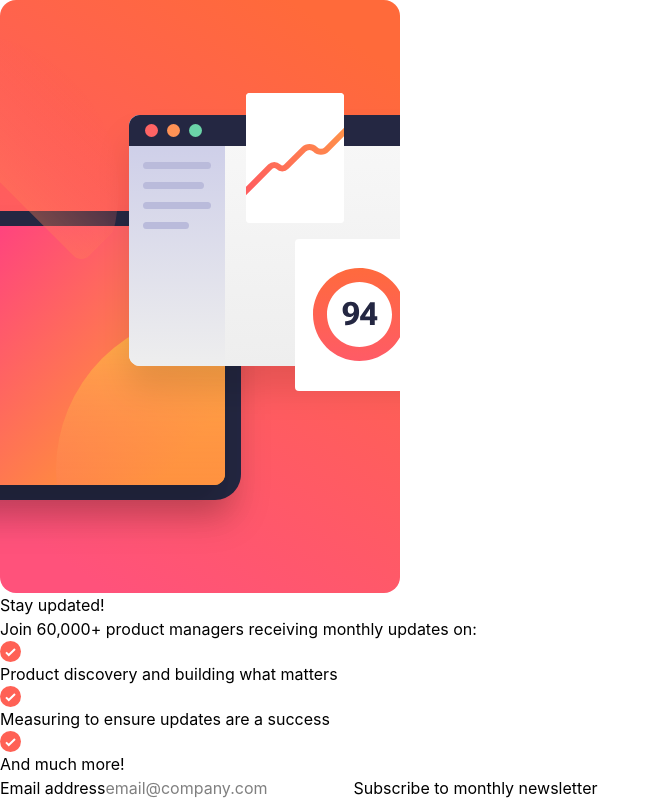
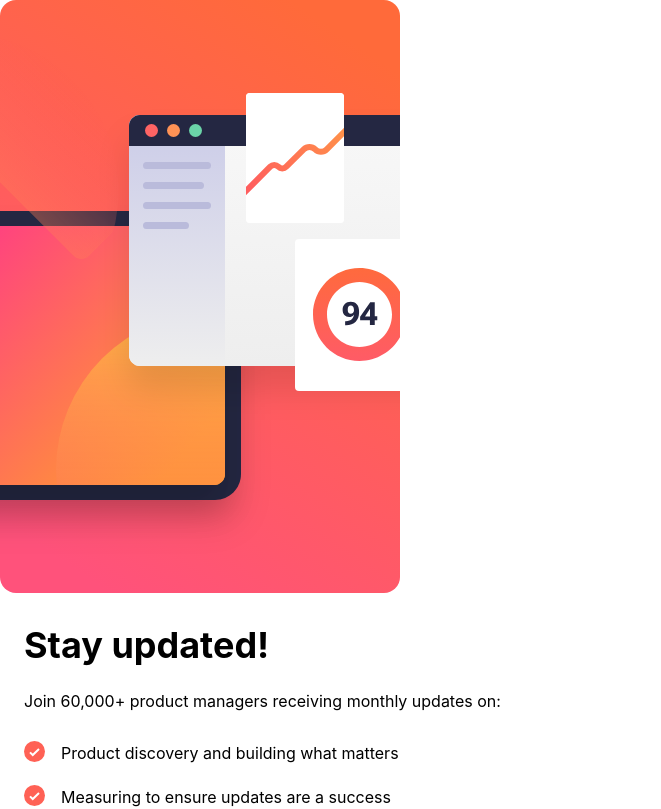
Before and after one commit to evija-berzina/frontendmentor-newsletter-sign-up, a React (Vite) app: page / in a window 1280 px wide. Shown: the top 809 px of the page, without its empty margins (0-661 px from the left). Built offline with nearby package versions, Linux system fonts and the light colour scheme.

Commit message:
Style page with Tailwind

```diff
--- a/src/pages/Subscribe.jsx
+++ b/src/pages/Subscribe.jsx
@@ -20,14 +20,14 @@ export function Subscribe() {
   }
 
   return (
-    <main>
+    <main className="bg-[hsl(var(--white))]">
       <picture>
         <source media="(min-width:650px)" srcSet={desktopSvg} />
         <source media="(min-width:465px)" srcSet={tabletSvg} />
         <img src={mobileSvg} alt="Newsletter illustration" />
       </picture>
-
-      <h1>
+      <section className="flex flex-col gap-6 px-6 py-8">
+        <h1 className="text-4xl font-bold">
           Stay updated!
         </h1>
 
@@ -35,20 +35,20 @@ export function Subscribe() {
           Join 60,000+ product managers receiving monthly updates on:
         </p>
 
-      <ul>
-        <li>
+        <ul className="flex flex-col gap-4">
+          <li className="flex gap-4 items-start mt-1">
               <img src={iconSvg} alt="Icon checkmark for list" />
               <p>
                 Product discovery and building what matters
               </p>
           </li>
-        <li>
+          <li className="flex gap-4 items-start mt-1">
             <img src={iconSvg} alt="Icon checkmark for list" />
             <p>
               Measuring to ensure updates are a success
             </p>
           </li>
-        <li>
+          <li className="flex gap-4 items-start mt-1">
             <img src={iconSvg} alt="Icon checkmark for list" />
             <p>
               And much more!
@@ -56,10 +56,12 @@ export function Subscribe() {
           </li>
         </ul>
 
-      <form onSubmit={handleSubmit} id="subscribe-form">
-        <label htmlFor="email">Email address</label>
+        <form className="flex flex-col gap-5" onSubmit={handleSubmit} id="subscribe-form">
+          <div className="flex flex-col gap-2">
+            <label className="text-xs font-bold" htmlFor="email">Email address</label>
 
             <input
+            className="border border-gray-300 px-4 py-3 rounded-md"
               type="email"
               id="email"
               placeholder="email@company.com"
@@ -68,11 +70,13 @@ export function Subscribe() {
               onChange={handleChange}
               required
             />
+          </div>
 
-        <button type="submit">
+          <button className="bg-[hsl(var(--blue-800))] text-[hsl(var(--white))] font-bold px-4 py-3 rounded-md" type="submit">
             Subscribe to monthly newsletter
           </button>
         </form>
+      </section>
     </main>
   );
 }
```
Lines whose indentation alone changed are shown as unchanged.
